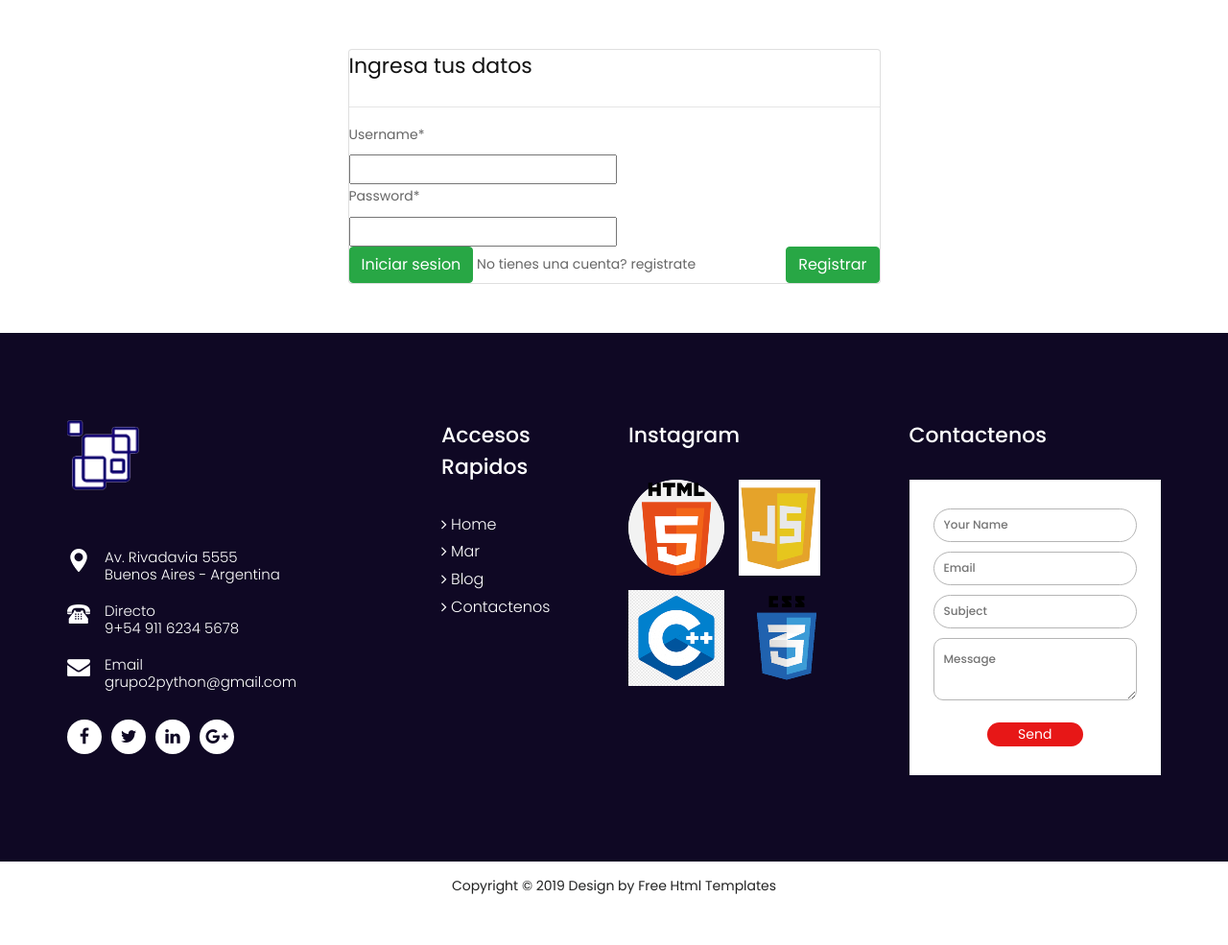
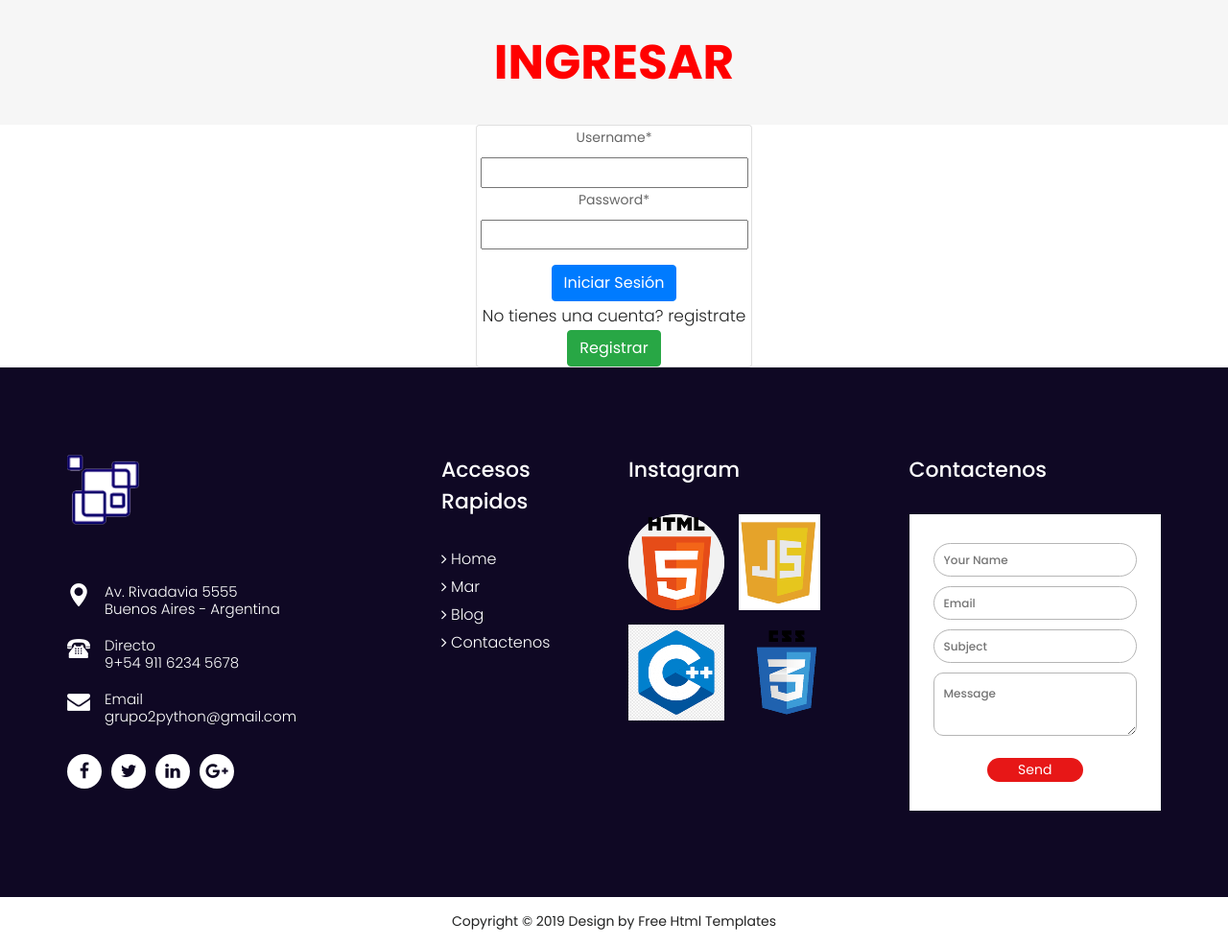
Before and after one commit to DeveloperAlejandroGallo/CoderHouse_ProyectoFinal_Equipo2, a Django app: page /accounts/login/ in a window 1280 px wide. Shown: the part 150-1135 px from the top of the page at 96% size. Before the commit the page ends 1082 px from the top, so only its background shows below. Run offline with Django 4.2, Linux system fonts and the light colour scheme; some libraries are stand-ins or nearby versions.

Commit message:
Cambios css de login y register

```diff
--- a/ProyectoFinal/appBlog/templates/appBlog/base.html
+++ b/ProyectoFinal/appBlog/templates/appBlog/base.html
@@ -49,8 +49,9 @@
                              {%if request.user.is_authenticated%}
                                  <li><a id="avatar-btn" class="nav-link" href="{% url 'OpenProfile' %}">Perfil</a></li>
                                  <li><a id="avatar-btn" class="nav-link" href="{% url 'Post Create' %}">Crear Post</a></li>
+                                 <li><a id="avatar-btn" class="nav-link" href="{% url 'logout' %}">Cerrar Sesión</a></li>
                               {%else%}
-                                 <li><a href="accounts/login/">Ingresar</a></li>
+                                 <li><a href="{% url 'login' %}">Ingresar</a></li>
                               {%endif%}
                               <li><a href="{% url 'Post Find' %}"><img src="{% static 'appBlog/images/search_icon.png' %}" alt="#" /></a></li>
                            </ul>
--- a/ProyectoFinal/appBlog/templates/appBlog/contact.html
+++ b/ProyectoFinal/appBlog/templates/appBlog/contact.html
@@ -6,12 +6,12 @@
 
 {% block cuerpo %}
    <!-- Contact Title -->
-   <div class="contact-bg">
+   <div class="About-bg">
       <div class="container">
          <div class="row">
             <div class="col-md-12">
-               <div class="contactheading">
-                  <h3>Contáctenos</h3>
+               <div class="aboutheading">
+                  <h3><span class="orange_color">Contáctenos</span></h3>
                </div>
             </div>
          </div>
--- a/ProyectoFinal/appUsuarios/templates/registration/login.html
+++ b/ProyectoFinal/appUsuarios/templates/registration/login.html
@@ -2,55 +2,36 @@
 
 {% load static %}
 
-{% block title%}Sobre Nosotros{% endblock title%}
+{% block title%}Login{% endblock title%}
+
+{% load crispy_forms_tags %}
 
 {% block cuerpo %}
-<DOCTYPE html>
-<html lang='en'>
-<head>
-  {% load static %}
-   <meta charset=UTF-8>
-   <meta name-'viewsport' content='width=device-width', initial=scale=1.0>
-   <meta hhtp-equiv='X-UA-Compatible' content='ie=edge'>
-   <link href="//maxcdn.bootstrapcdn.com/bootstrap/4.0.0/css/bootstrap.min.css" rel="stylesheet" id="bootstrap-css">
-   <script src="//maxcdn.bootstrapcdn.com/bootstrap/4.0.0/js/bootstrap.min.js"></script>
-   <script src="//cdnjs.cloudflare.com/ajax/libs/jquery/3.2.1/jquery.min.js"></script>
 
-   <title>ingreso al sistema</title>
-</head>
-<body>
-  {% load crispy_forms_tags %}
-    <div class='container'>
-      <br>
-      <br>
-      <div class='row'>
-          <div class='col-12 col-md-6 offset-md-3'>
+<div class="About-bg">
+  <div class="container">
+     <div class="row">
+        <div class="col-md-12">
+           <div class="aboutheading">
+              <h3><span class="orange_color">Ingresar</span></h3>
+           </div>
+        </div>
+     </div>
+  </div>
+</div>
+<div class="container-fluid center">
+ <div class="card text-center" style="width: 18rem;">
+    <form action='' method='POST'>{% csrf_token %}
+      <div class="form-group">
+        {{form | crispy }}
+      </div>
+      <button type="submit" class="btn btn-primary">Iniciar Sesión</button>
+      <p class="card-text">No tienes una cuenta? registrate</p>
+      <a href="{% url 'signup' %}" class="btn btn-success float-center">Registrar</a>
+    </form>
+  </div>
+</div>
 
-            <div class='card'>
-              <div class='card-boy'>
-                <h2>Ingresa tus datos</h2>
-                <hr>
-                <form action='' method='POST'>
-
-                {% csrf_token %}
-                {{form | crispy }}
-                <input type='submit' value='Iniciar sesion' class='btn btn-success'>
-                <a>No tienes una cuenta? registrate</a>
-                <a href="accounts/signup/" class="btn btn-success float-right">Registrar</a>
-                </form>
-              </div>
-
-            </div>
-
-          </div>
-
-      </div>
-
-    </div>
-    <br>
-    <br>
-
-  </body>
 {% endblock cuerpo %}
 {% block footer %}
 {% endblock footer%}
```
Also changed, not shown: ProyectoFinal/appUsuarios/templates/registration/logout.html (+21 -1 lines), ProyectoFinal/appUsuarios/templates/registration/signup.html (+29 -34 lines).
